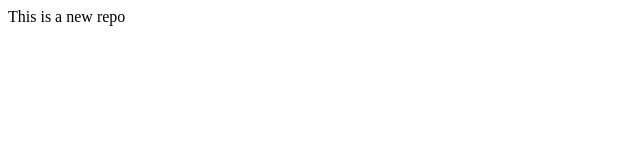
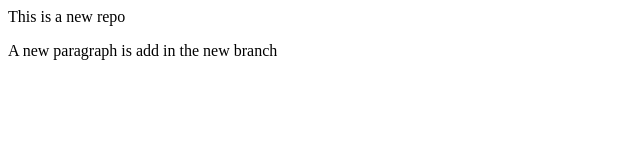
Before and after one commit to rajputrizwan/localMachine-to-gitHub-push, a plain HTML site: page index.html in a window 1280 px wide. Shown: the whole page, without its empty margins (0-640 px from the left). Drawn offline with Linux system fonts and the light colour scheme.

Commit message:
feature1BranchPush

```diff
--- a/index.html
+++ b/index.html
@@ -1 +1,2 @@
 <p>This is a new repo</p>
+<p>A new paragraph is add in the new branch</p>
```
